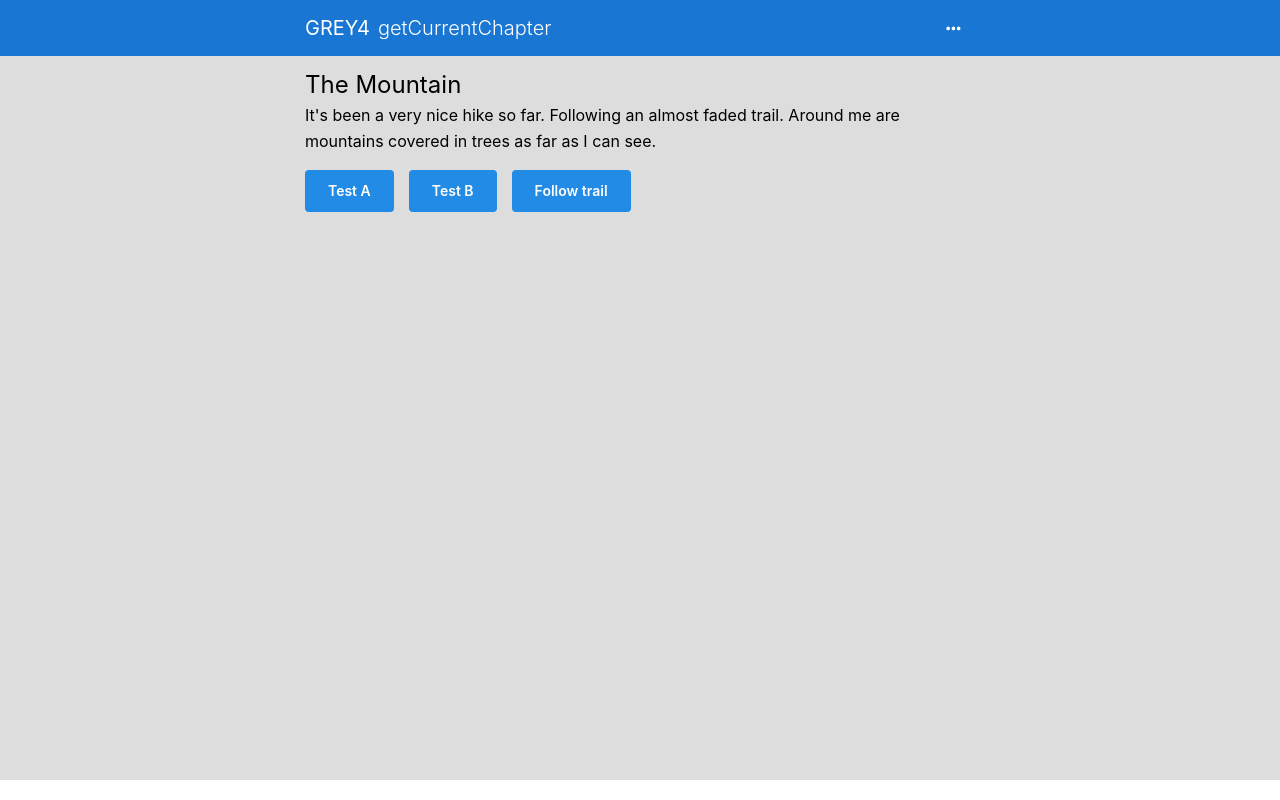
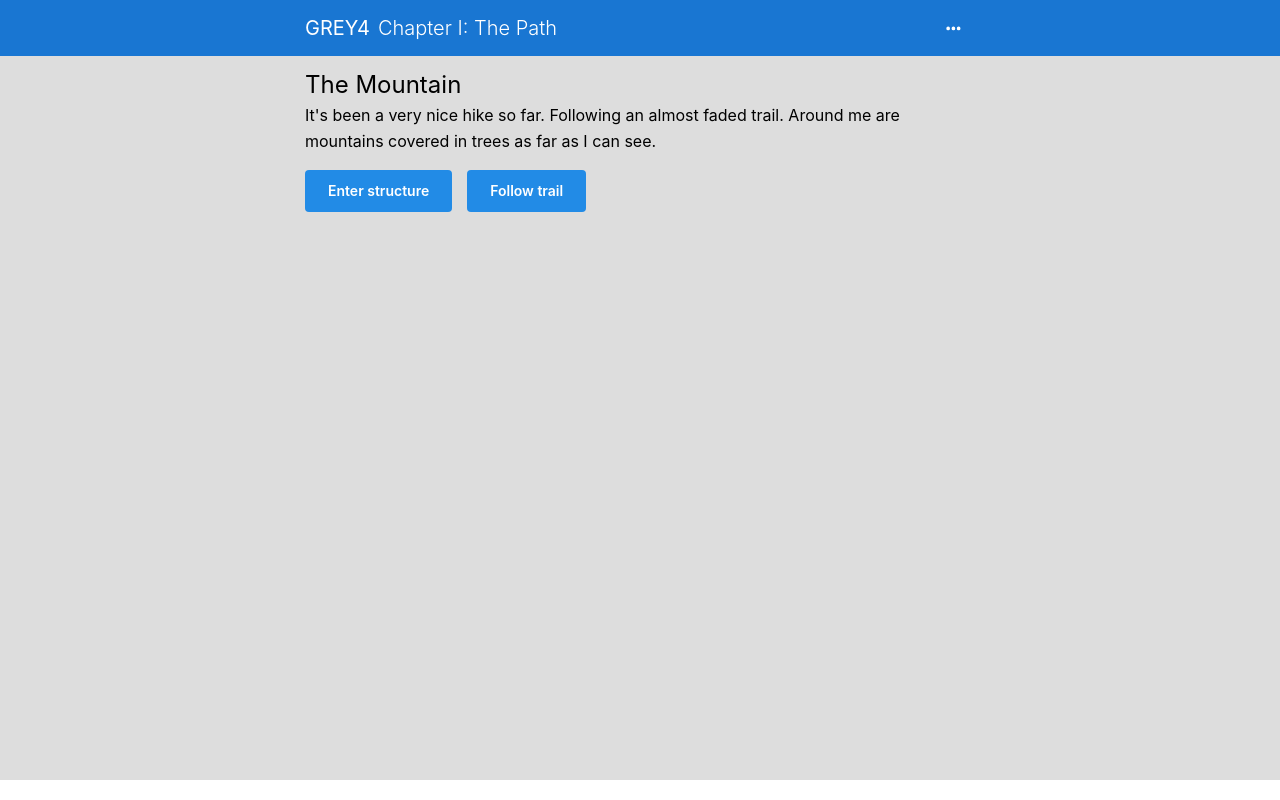
Before and after one commit to gkruiger/grey4mantine, a React (Vite) app: page / in a window 1280 px wide. Built offline with nearby package versions, Linux system fonts and the light colour scheme.

Commit message:
Rewrote puzzle and chapter changes

```diff
--- a/src/App.tsx
+++ b/src/App.tsx
@@ -5,7 +5,6 @@ import HintsModal from "./Components/HintsModal"
 import AboutModal from "./Components/AboutModal"
 import RestartModal from "./Components/RestartModal"
 import GameEngine from './Game/GameEngine'
-import Chapter from './Components/GameView'
 import GameView from './Components/GameView'
 
 export default function App() {
@@ -31,17 +30,12 @@ export default function App() {
   const [openedRestart, restartHandlers] = useDisclosure(false)
   const [openedHints, hintsHandlers] = useDisclosure(false)
 
-  const [engine] = useState(() => new GameEngine())
-  const [gameState, setGameState] = useState(engine.getState())
+  const [gameEngine, setGameEngine] = useState(() => new GameEngine())
+  const [tick, setTick] = useState<number>(0)
 
   const handleAction = (id: string) => {
-    engine.performAction(id)
-    setGameState(engine.getState())
-  }
-
-  const handlePuzzleSolved = (id: string) => {
-    engine.solvePuzzle(id)
-    setGameState(engine.getState())
+    gameEngine.performAction(id)
+    setTick(prevTick => prevTick +1)
   }
 
   return (
@@ -54,7 +48,7 @@ export default function App() {
         <div className="header">
           <div className='center'>
             <Header
-              chapterName={engine.getCurrentChapterName()}
+              chapterName={gameEngine.getCurrentChapterName()}
               isSoundOn={isSoundOn}
               setIsSoundOn={setIsSoundOn}
               openHints={hintsHandlers.open}
@@ -65,9 +59,8 @@ export default function App() {
         </div>
         <div className="content">
           <GameView
-            chapterParts={engine.getVisibleContent()}
+            visibleContent={gameEngine.getVisibleContent()}
             handleAction={handleAction}
-            solvePuzzle={handleAction}
           />
         </div>
         <div className="footer">
--- a/src/Components/GameView.tsx
+++ b/src/Components/GameView.tsx
@@ -1,18 +1,26 @@
-import { Text, Box, Button } from "@mantine/core"
-import { ChapterPart } from "../Types/types"
+import { ReactNode } from "react"
+import { Text, Box, Button, Overlay } from "@mantine/core"
+import { ChapterPartView } from "../Types/types"
+import PortalActivator from "../Puzzles/PortalActivator"
 
 interface props {
-  chapterParts: ChapterPart[],
+  visibleContent: ChapterPartView[],
   handleAction: (id: string) => void
-  solvePuzzle: (id: string) => void
 }
 
-function GameView({chapterParts, handleAction, solvePuzzle}: props) {
+function GameView({visibleContent, handleAction}: props) {
+
+  const puzzle = (id: string, isSolved: boolean): ReactNode => {
+    switch(id) {
+      case 'fill_the_three_bars': return <PortalActivator isSolved={isSolved} executeWhenSolved={() => handleAction('fill_the_three_bars')}/>
+      default: throw Error(`Can't find puzzle based on id ${id}`)
+    }
+  }
 
   return (
     <>
-      {chapterParts.map((chapterPart, index) =>
-        <div key={index} className='fadeIn' style={{backgroundColor: index % 2 == 1 ? '#eeeeee' : '#dddddd', paddingTop: 10, paddingBottom: 5}}>
+      {visibleContent.map((chapterPart, index) =>
+        <div key={chapterPart.id} className='fadeIn' style={{backgroundColor: index % 2 == 1 ? '#eeeeee' : '#dddddd', paddingTop: 10, paddingBottom: 5}}>
           <div className='center'>
             <Text
               size="xxl"
@@ -21,8 +29,10 @@ function GameView({chapterParts, handleAction, solvePuzzle}: props) {
               {chapterPart.title}
             </Text>
 
-            {chapterPart.content.map(content => {
-              if(content.type === 'text') {
+            {chapterPart.content
+              .sort((a, b) => (a.revealedAt ?? 0) - (b.revealedAt ?? 0))
+              .map(content => {
+                if(content.type === 'text' && content.revealedAt !== undefined) {
                   return (
                     <Text
                       key={content.text}
@@ -34,26 +44,43 @@ function GameView({chapterParts, handleAction, solvePuzzle}: props) {
                     </Text>
                   )
                 }
+
+              if(content.type === 'puzzle' && content.revealedAt !== undefined) {
+                return (
+                  <Box
+                    key={index}
+                    className='fadeIn'
+                    style={{
+                      paddingBottom: 16,
+                      display: 'flex',
+                      justifyContent: 'center'
+                    }}
+                  >
+                    {puzzle(content.id, content.isSolved)}
+                  </Box>
+                )
+              }
             })}
 
-            {chapterPart.content.some(content => content.type === 'action') &&
+            {chapterPart.content.some(content => content.type === 'action' && !content.isExecuted) &&
               <Box style={{
                 display: "flex",
                 gap: '15px',
                 flexWrap: 'wrap',
                 paddingBottom: '16px'
               }}>
-                {chapterPart.content.map(content => {
-                  if(content.type == 'action') {
+                {chapterPart.content
+                  .map(content => {
+                    if(content.type == 'action' && !content.isExecuted) {
                       return (
                         <Button
-                        key={content.action.id}
-                        onClick={() => {handleAction(content.action.id)}}
+                          key={content.id}
+                          onClick={() => {handleAction(content.id)}}
                           variant="contained"
                           size="md"
                           className='fadeIn'
                         >
-                        {content.action.label}
+                          {content.label}
                         </Button>
                       )
                     }
--- a/src/Game/GameData.ts
+++ b/src/Game/GameData.ts
@@ -2,60 +2,45 @@ import { Chapter } from "../Types/types"
 
 const Data: Chapter[] = [{
   id: 'chapter_i:_the_path',
-  title: 'Chapter I: The Parh',
+  title: 'Chapter I: The Path',
+  requires: ['start'],
   parts: [{
     id: 'the_mountain',
     title: 'The Mountain',
     requires: ['start'],
     content: [{
+      type: 'action',
+      id: 'start',
+      label: 'start',
+      changeChapter: 'chapter_i:_the_path',
+      requires: []
+    }, {
+      requires: [],
       type: 'text',
       text: `It's been a very nice hike so far. Following an almost faded trail. Around me are mountains covered in trees as far as I can see.`,
     }, {
       type: 'action',
-      action: {
-        id: 'test_a',
-        label: 'Test A',
-        requires: [],
-        resultText: 'Resulttest A.'
-      }
+      id: 'enter_structure_succes',
+      label: 'Enter structure',
+      changeChapter: 'chapter_ii',
+      requires: []
     }, {
       type: 'action',
-      action: {
-        id: 'test_b',
-        label: 'Test B',
-        requires: [],
-        resultText: 'Resulttest B.'
-      }
-    }, {
-      type: 'action',
-      action: {
       id: 'follow_trail',
       label: 'Follow trail',
       requires: [],
       resultText: 'With every step I take, the sky is getting darker. And fast too. A nasty storm is on its way. I should find some cover.'
-      }
-    }, {
-      type: 'puzzle',
-      puzzle: {
-        id: 'tets_ppzzle',
-        requires: ['follow_trail'],
-        resultText: 'Oh yeah!.'
-      }
     }, {
       type: 'action',
-      action: {
       id: 'find_cover',
       label: 'Find cover',
       requires: ['follow_trail'],
       resultText: `After a while I spot a rock formation to the side of the trail, with a small opening I could crawl through.`
-      }
     }, {
       type: 'action',
-      action: {
       id: 'crawl_through_opening',
       label: 'Crawl through opening',
       requires: ['find_cover'],
-      }
     }]
   }, {
     id: 'the_cave',
@@ -63,94 +48,90 @@ const Data: Chapter[] = [{
     requires: ['crawl_through_opening'],
     content: [{
       type: 'text',
+      requires: [],
       text: `On all fours I enter I enter the small opening. Looking back through the opening I see flashes of light. I can hear the thunder getting closer. This is going to take a while. Better get some rest.`,
     }, {
       type: 'action',
-      action: {
       id: 'lay_down',
       label: 'Lay down',
       requires: [],
       resultText: `I move a few stones to create a nice resting place. Tired of the hike I doze off within a minute or two.`
-      }
     }, {
       type: 'action',
-      action: {
       id: 'wake_up',
       label: 'Wake up',
       requires: ['lay_down'],
       resultText: `When I wake up, I realize I don't see anyting. Don't hear anything either. Have I slept for too long?`
-      }
     }, {
       type: 'action',
-      action: {
       id: 'examine_surroundings',
       label: 'Examine surroundings',
       requires: ['wake_up'],
       resultText: `I take my small flashlight out of my backpack and shine it around. I can see a passage leading further inside.`
-      }
     }, {
       type: 'action',
-      action: {
       id: 'find_opening',
       label: 'Find opening',
       requires: ['examine_surroundings'],
       resultText: `It doesn't take long before I find the opening. However, where there was an opening before, now there are big rocks. Probably the storms doing.`
-      }
     }, {
       type: 'action',
-      action: {
       id: 'push_rocks',
       label: 'Push rocks',
       requires: ['find_opening'],
       resultText: `Although I know it probably won't work, I try it anyway. And yep: totally useless. I'm not getting out the way I got in.`
-      }
     }, {
       type: 'action',
-      action: {
       id: 'follow_passage',
       label: 'Follow passage',
       requires: ['examine_surroundings'],
-      }
     }]
   }, {
     id: 'the_passage',
     title: 'The Passage',
     requires: ['follow_passage'],
     content: [{
-      type: 'text', text: `The passage takes me down a bit and ends in another cave. A much bigger one than the one I slept in. In the middle of the cave is a big structure. What?!`
+      type: 'text',
+      requires: [],
+      text: `The passage takes me down a bit and ends in another cave. A much bigger one than the one I slept in. In the middle of the cave is a big structure. What?!`
     }, {
       type: 'action',
-      action: {
       id: 'examine_structure',
       label: 'Examine structure',
       requires: ['follow_passage'],
       resultText: `The structure consists of three beams that come together at the top, like a pyramid of some sorts. It's approximately twice my height, I could easily stand in the middle. A pillar about waist high is positioned right in front of it.`
-      }
     }, {
       type: 'action',
-      action: {
-        id: 'enter_structure',
+      id: 'enter_structure_fail',
       label: 'Enter structure',
       requires: ['examine_structure'],
+      dont: ['fill_the_three_bars'],
       resultText: `I position myself at the center of the structure. Nothing happens. Somehow I expected something more.`
-      }
     }, {
       type: 'action',
-      action: {
       id: 'examine_pillar',
       label: 'Examine pillar',
       requires: ['examine_structure'],
       resultText: `As soon as I get close to the pillar, a hologram apprears on top.`
-      }
+    }, {
+      type: 'puzzle',
+      id: 'fill_the_three_bars',
+      requires: ['examine_pillar'],
+      resultText: `The structure starts producing a humming sound. It feels low and soft, but somehow also very bright.`
     }, {
       type: 'action',
-      action: {
-        id: 'follow_passage',
-        label: 'Follow passage',
-        requires: ['examine_surroundings'],
-      }
+      id: 'enter_structure_succes',
+      label: 'Enter structure',
+      requires: ['fill_the_three_bars'],
     }]
   }]
+}, {
+  id: 'chapter_ii',
+  title: 'Chapter II: First Arrival',
+  requires: ['fill_the_three_bars'],
+  parts: []
 }]
 
+
+
 export default Data
--- a/src/Game/GameEngine.ts
+++ b/src/Game/GameEngine.ts
@@ -1,123 +1,172 @@
-import { ChapterPart, Action, Chapter, VisibleChapterPart } from "../Types/types"
+import { ChapterView, ChapterPartView, ContentBlockView } from "../Types/types"
 import Data from "./GameData"
 
-interface GameState {
-  currentChapterId: string
-  log: string[]
-}
-
 export default class GameEngine {
-  private chapters: Chapter[]
-  private state: GameState
+  private log: string[]
+  private view: ChapterView[]
+  private currentChapterId: string = ''
 
   constructor() {
-    this.chapters = Data
-    this.state = {
-      currentChapterId: this.chapters[0].id,
-      log: ['start']
-    }
+    this.log = []
+
+    this.view = Data
+      .map(chapter=> ({
+        id: chapter.id,
+        title: chapter.title,
+        requires: chapter.requires,
+        revealedAt: undefined,
+        parts: chapter.parts.map(part => ({
+          id: part.id,
+          title: part.title,
+          requires: part.requires,
+          revealedAt: undefined,
+          content: part.content.flatMap((content): ContentBlockView[] => {
+            let returnValue: ContentBlockView[] = []
+            switch (content.type) {
+              case 'text':
+                returnValue.push({
+                  type: content.type,
+                  requires: content.requires,
+                  text: content.text,
+                  revealedAt: undefined,
+                })
+                break
+              case 'action':
+                returnValue.push({
+                  id: content.id,
+                  type: content.type,
+                  label: content.label,
+                  requires: content.requires,
+                  dont: content.dont,
+                  changeChapter: content.changeChapter,
+                  revealedAt: undefined,
+                  isExecuted: false
+                })
+                if(content.resultText !== undefined) {
+                  returnValue.push({
+                    type:'text',
+                    requires: [content.id],
+                    text: content.resultText,
+                    revealedAt: undefined,
+                  })
+                }
+                break
+              case 'puzzle':
+                returnValue.push({
+                  id: content.id,
+                  type: content.type,
+                  requires: content.requires,
+                  revealedAt: undefined,
+                  isSolved: false
+                })
+                if(content.resultText !== undefined) {
+                  returnValue.push({
+                    type:'text',
+                    requires: [content.id],
+                    text: content.resultText,
+                    revealedAt: undefined,
+                  })
+                }
+                break
+            }
+            return returnValue
+          })
+        }))
+      }))
+
+    // Execute fake first action
+    this.performAction('start')
   }
 
-  getState(): GameState {
-    return {
-      currentChapterId: this.state.currentChapterId,
-      log: Array.from(this.state.log),
-    }
-  }
+  private getMaxOrderNumber(): number {
+    let maxOrderNumber = 0
 
-  setCurrentChapter(id: string): void {
-    this.state.currentChapterId = id
-  }
-
-  getCurrentChapterName(): string {
-    return this.getCurrentChapter.name
-  }
-
-  getCurrentChapter(): Chapter {
-    let currentChapter = this.chapters.find(chapter => chapter.id == this.state.currentChapterId)
-    if(currentChapter === undefined) throw Error(`Can't find chapter by id ${this.state.currentChapterId}`)
-    return currentChapter
-  }
-
-  getChapterPart(id: string): ChapterPart {
-    let chapterPart = this.getCurrentChapter().parts.find(chapterPart => chapterPart.id === id)
-    if(chapterPart === undefined) throw Error(`Can't find chapter part by id ${id}`)
-    return chapterPart
-  }
-
-  getVisibleContent(): VisibleChapterPart[] {
-    let visibleContent: VisibleChapterPart[] = []
-
-    let currentChapter: Chapter = this.getCurrentChapter()
-
-    // Adding chapterparts
-    for(let i=1; i<=this.state.log.length; i++) {
-      let logSlice = this.state.log.slice(0, i)
-
-      for(let chapterPart of currentChapter.parts) {
-        if(
-          (chapterPart.requires && chapterPart.requires.every(requirement => logSlice.includes(requirement))) &&
-          !visibleContent.some(part => part.id == chapterPart.id)
-        ) {
-          visibleContent.push({
-            id: chapterPart.id,
-            title: chapterPart.title,
-            content: [...chapterPart.content.filter(content => content.type == 'text')]
-          })
+    for(let chapter of this.view) {
+      if(chapter.revealedAt != undefined && chapter.revealedAt > maxOrderNumber) maxOrderNumber = chapter.revealedAt
+      for(let chapterPart of chapter.parts) {
+        if(chapterPart.revealedAt != undefined && chapterPart.revealedAt > maxOrderNumber) maxOrderNumber = chapterPart.revealedAt
+        for(let content of chapterPart.content) {
+          if(content.revealedAt != undefined && content.revealedAt > maxOrderNumber) maxOrderNumber = content.revealedAt
         }
       }
     }
 
-    // Add actions to the chapterparts
-    for(let i=1; i<=this.state.log.length; i++) {
-      let logSlice = this.state.log.slice(0, i)
+    return maxOrderNumber
+  }
 
-      for(let chapterPart of visibleContent) {
-        let possibleActions = this.getChapterPart(chapterPart.id).content.filter(content => content.type === 'action').map(content => content.action)
+  performAction(actionId: string): void {
+    this.log.push(actionId)
 
-        for(let possibleAction of possibleActions) {
-          if(
-            (possibleAction.requires && possibleAction.requires.every(requirement => logSlice.includes(requirement))) &&
-            !this.state.log.includes(possibleAction.id) &&
-            !chapterPart.content.some(content => content.type === 'action' && content.action.id === possibleAction.id)
-          ) {
-            chapterPart.content.push({
-              type: 'action',
-              action: {
-                id: possibleAction.id,
-                label: possibleAction.label
-              }
-            })
+    for(let chapter of this.view) {
+
+      if(chapter.id == actionId) {
+        this.currentChapterId = actionId
+      }
+
+      for(let chapterPart of chapter.parts) {
+        if(this.meetsRequirements(chapterPart.requires) && chapterPart.revealedAt === undefined) {
+          chapterPart.revealedAt = this.getMaxOrderNumber() + 1
+        }
+
+        for(let content of chapterPart.content) {
+
+          switch(content.type) {
+            case 'action':
+              if(this.meetsRequirements(content.requires) && content.revealedAt === undefined) content.revealedAt = this.getMaxOrderNumber() + 1
+              if(this.actionIsTaken(content.id)) content.isExecuted = true
+              if(content.dont !== undefined && this.actionsAreTaken(content.dont)) content.isExecuted = true
+              if(content.id == actionId && content.changeChapter) this.currentChapterId = content.changeChapter
+              break
+            case 'puzzle':
+              if(this.meetsRequirements(content.requires) && content.revealedAt === undefined) content.revealedAt = this.getMaxOrderNumber() + 1
+              if(this.puzzleIsSolved(content.id)) content.isSolved = true
+              break
+            case 'text':
+              if(this.meetsRequirements(content.requires) && content.revealedAt === undefined) content.revealedAt = this.getMaxOrderNumber() + 1
+              break
           }
         }
       }
     }
 
-    // Add actions to the chapterparts
-    for(let logItem of this.state.log) {
-      for(let chapterPart of visibleContent) {
-        let possibleActions = this.getChapterPart(chapterPart.id).content.filter(content => content.type === 'action').map(content => content.action)
+    // Scroll to? Waarnaar? Welke situaties?
+  }
 
-        for(let possibleAction of possibleActions) {
-          if(possibleAction.id === logItem && possibleAction.resultText) {
-            chapterPart.content.push({
-              type: 'text',
-              text: possibleAction.resultText
-            })
-          }
-        }
-      }
-    }
+  private meetsRequirements(requirements: string[]): boolean {
+    return requirements.every(requirement => this.log.includes(requirement))
+  }
+
+  private actionIsTaken(actionId: string): boolean {
+    return this.log.includes(actionId)
+  }
+
+  private actionsAreTaken(actionIds: string[]): boolean {
+    return actionIds.every(actionId => this.actionIsTaken(actionId))
+  }
+
+  private puzzleIsSolved(puzzleId: string): boolean {
+    return this.actionIsTaken(puzzleId)
+  }
+
+  getCurrentChapterName(): string {
+    const chapterName = this.view.find(chapter => chapter.id === this.currentChapterId)?.title
+    if(chapterName === undefined) throw Error(`Can't find chapter name based on id ${this.currentChapterId}.`)
+    return chapterName
+  }
+
+  getVisibleContent(): ChapterPartView[] {
+    const relevantChapterParts = this.view.find(chapter => chapter.id == this.currentChapterId)?.parts
+    if(relevantChapterParts === undefined) throw Error(`Can't find chapter name based on id ${this.currentChapterId}.`)
+
+    const visibleContent = relevantChapterParts
+      .filter(chapterPart => chapterPart.revealedAt !== undefined)
+      .map(chapterPart => ({
+        ...chapterPart,
+        content: chapterPart.content
+          .filter(content => content.revealedAt !== undefined)
+          .sort((a, b) => (a.revealedAt ?? 0) - (b.revealedAt ?? 0))
+      }))
 
     return visibleContent
   }
-
-  performAction(actionId: string): void {
-    this.state.log.push(actionId)
-  }
-
-  solvePuzzle(puzzleIs: string): void {
-    this.state.log.push(puzzleIs)
-  }
-
 }
--- /dev/null
+++ b/src/Puzzles/PortalActivator.tsx
@@ -0,0 +1,170 @@
+import { useState, useEffect } from 'react'
+import { Paper, Stack, Group, ActionIcon, Progress, ColorSwatch, Button, Overlay, AspectRatio} from '@mantine/core'
+
+interface props {
+  executeWhenSolved() : void
+  isSolved: boolean
+}
+
+function PortalActivator({executeWhenSolved, isSolved} : props) {
+
+  const [disabled1, setDisabled1] = useState(false)
+  const [change1, setChange1] = useState(0)
+  const [value1, setValue1] = useState(0)
+  const [status1, setStatus1] = useState(false)
+
+  const [disabled2, setDisabled2] = useState(false)
+  const [change2, setChange2] = useState(0)
+  const [value2, setValue2] = useState(0)
+  const [status2, setStatus2] = useState(false)
+
+  const [disabled3, setDisabled3] = useState(false)
+  const [change3, setChange3] = useState(0)
+  const [value3, setValue3] = useState(0)
+  const [status3, setStatus3] = useState(false)
+
+  let delay = 50
+
+  let plusOne = 4
+  let plusTwo = 2
+  let plusThree = 3
+
+  let width = '200px'
+
+  useEffect(() => {
+    const intervalId = setInterval(() => {
+      setValue1(value => {
+        let newValue = value + change1
+        if(newValue < 0) {
+          newValue = 0
+          setStatus1(false)
+        }
+        if(newValue > 100) {
+          newValue = 100
+          setStatus1(true)
+        }
+        return newValue
+      })
+    }, delay)
+
+    return () => clearInterval(intervalId);
+  }, [change1])
+
+  useEffect(() => {
+    const intervalId = setInterval(() => {
+      setValue2(value => {
+        let newValue = value + change2
+        if(newValue < 0) {
+          newValue = 0
+          setStatus2(false)
+        }
+        if(newValue > 100) {
+          newValue = 100
+          setStatus2(true)
+        }
+        return newValue
+      })
+    }, delay)
+
+    return () => clearInterval(intervalId);
+  }, [change2])
+
+  useEffect(() => {
+    const intervalId = setInterval(() => {
+      setValue3(value => {
+        let newValue = value + change3
+        if(newValue < 0) {
+          newValue = 0
+          setStatus3(false)
+        }
+        if(newValue > 100) {
+          newValue = 100
+          setStatus3(true)
+        }
+        return newValue
+      })
+    }, delay);
+
+    return () => clearInterval(intervalId)
+  }, [change3])
+
+  useEffect(() => {
+    if(status1 && status2 && status3) {
+      setDisabled1(true)
+      setDisabled2(true)
+      setDisabled3(true)
+      setChange1(0)
+      setChange2(0)
+      setChange3(0)
+
+      executeWhenSolved()
+    }
+  }, [status1, status2, status3])
+
+  return (
+    <AspectRatio ratio={16 / 9} maw={1400} mx="auto" pos="relative">
+      <Paper
+        withBorder
+        p='md'
+        radius='md'
+        shadow='xl'
+      >
+          {isSolved && <Overlay color="#000" radius={8} backgroundOpacity={0.15} />}
+        <Stack>
+          <Button
+            onClick={() => executeWhenSolved()}
+          >
+            Test
+          </Button>
+          <Group>
+            <ActionIcon
+              disabled={disabled1}
+              onMouseDown={() => {if(value1 == 0) setChange1(plusOne)}}
+              onMouseUp={() => {if(!disabled1) setChange1(-1)}}
+              onMouseOut={() => {if(!disabled1) setChange1(-1)}}
+            />
+            <Progress
+              style={{width: width}}
+              value={value1}
+            />
+            <ColorSwatch
+              color={status1 ? '#228be6' : 'white'}
+            />
+          </Group>
+          <Group>
+            <ActionIcon
+              disabled={disabled2}
+              onMouseDown={() => {if(value2 == 0) setChange2(plusTwo)}}
+              onMouseUp={() => {if(!disabled2) setChange2(-1)}}
+              onMouseOut={() => {if(!disabled2) setChange2(-1)}}
+            />
+            <Progress
+              style={{width: width}}
+              value={value2}
+            />
+            <ColorSwatch
+              color={status2 ? '#228be6' : 'white'}
+            />
+          </Group>
+          <Group>
+            <ActionIcon
+              disabled={disabled3}
+              onMouseDown={() => {if(value3 == 0) setChange3(plusThree)}}
+              onMouseUp={() => {if(!disabled3) setChange3(-1)}}
+              onMouseOut={() => {if(!disabled3) setChange3(-1)}}
+            />
+            <Progress
+              style={{width: width}}
+              value={value3}
+            />
+            <ColorSwatch
+              color={status3 ? '#228be6' : 'white'}
+            />
+          </Group>
+        </Stack>
+      </Paper>
+    </AspectRatio>
+  )
+}
+
+export default PortalActivator
```
Also changed, not shown: src/Types/types.ts (+62 -11 lines). Lines whose indentation alone changed are shown as unchanged.
